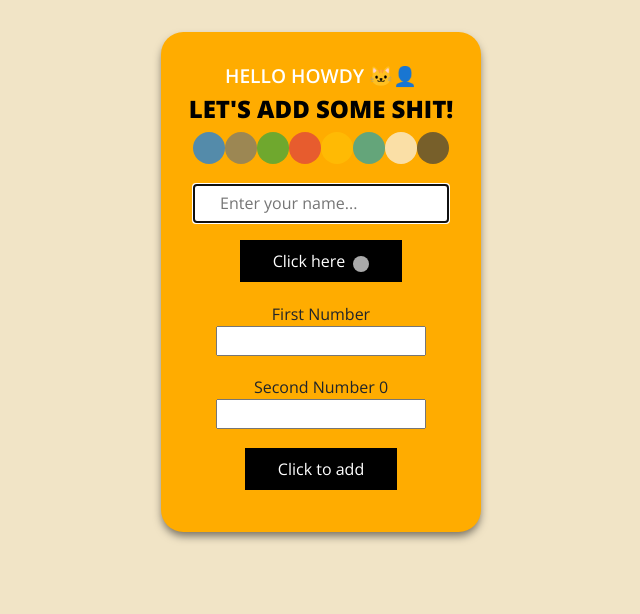
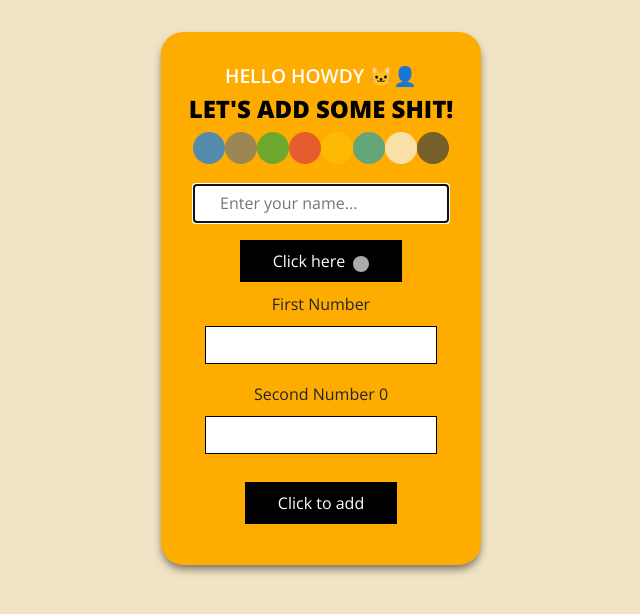
Before and after one commit to Ejiro-Asiuwhu/Calculate-Nit, a React (Create React App) app: page / in a window 1280 px wide. Shown: the top 614 px of the page, without its empty margins (319-959 px from the left). Built offline with nearby package versions, Linux system fonts and the light colour scheme.

Commit message:
style number input

```diff
--- a/src/Form.jsx
+++ b/src/Form.jsx
@@ -39,9 +39,9 @@ class Form extends Component {
     render() {
         const numInput = {
             display: 'block',
-            padding: '0 1.8rem',
             margin: '.6rem 0',
-
+            padding: '.4rem .2rem .4rem 1.6rem',
+            border: '1px solid #000'
         }
 
         const btnStyle = {
@@ -64,20 +64,22 @@ class Form extends Component {
             borderRadius: '1.4rem',
             boxShadow: '0px 5px 8px -1px rgba(0,0,0,0.51)',
         }
+
+
         return (
             <form onSubmit={this.handleSubmit} style={formStyle}>
                 <Modal />
-                <label htmlFor="numOne" style={numInput}>
+                <label htmlFor="numOne" >
                     <div>
                         First Number
                 </div>
-                    <input type="number" value={this.state.numOne} onChange={this.handleChange} id="numOne" name="numOne" />
+                    <input type="number" style={numInput} value={this.state.numOne} onChange={this.handleChange} id="numOne" name="numOne" />
                 </label>
-                <label htmlFor="numTwo" style={numInput}>
+                <label htmlFor="numTwo" >
                     <div>
                         Second Number {Number(this.state.numOne) + Number(this.state.numTwo)}
                     </div>
-                    <input type="number" value={this.state.numTwo} onChange={this.handleChange} id="numTwo" name="numTwo" />
+                    <input type="number" style={numInput} value={this.state.numTwo} onChange={this.handleChange} id="numTwo" name="numTwo" />
                 </label>
                 <button onClick={this.addNum}  className="btn" type="button" style={btnStyle}>Click to add</button>
             </form>
```
